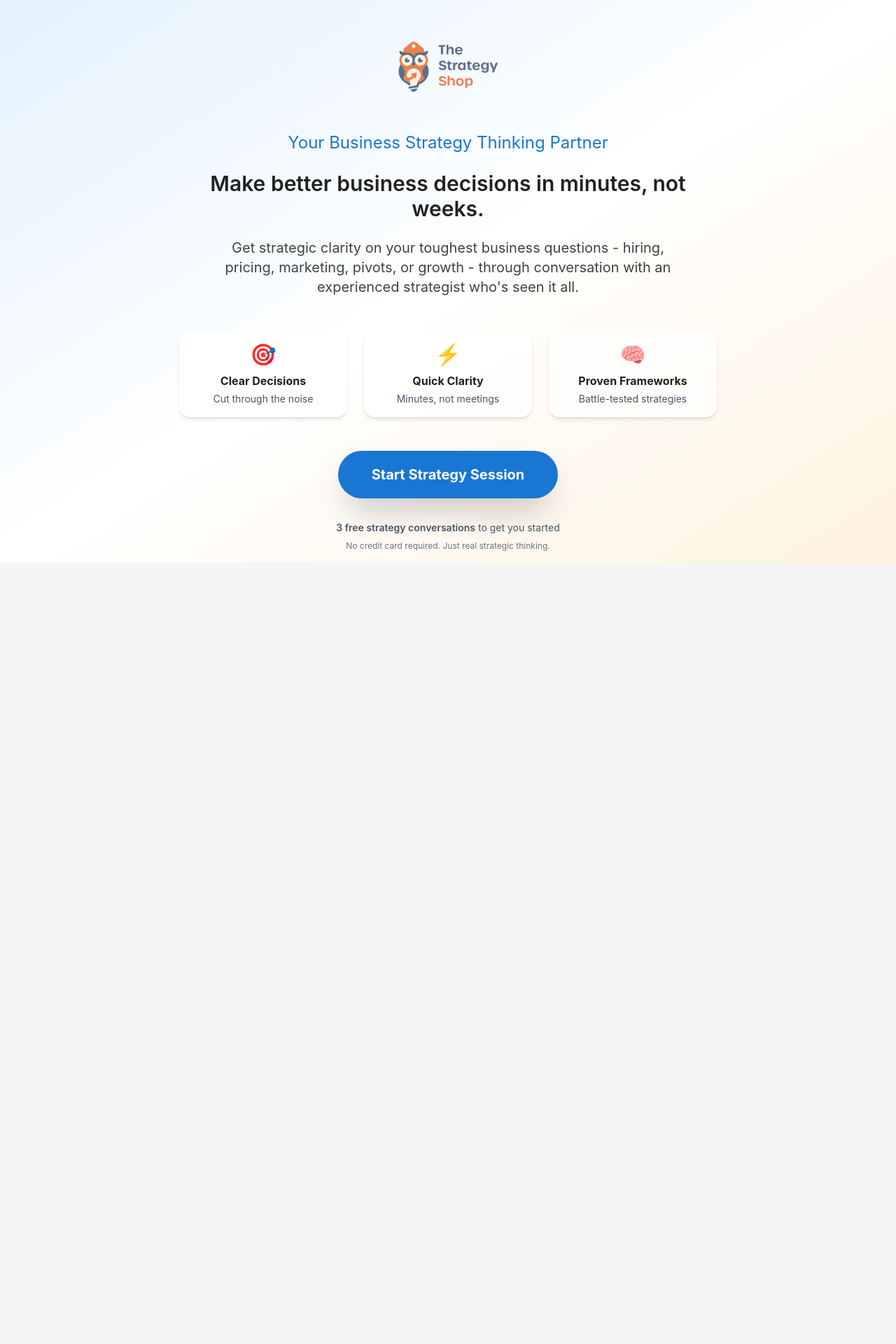
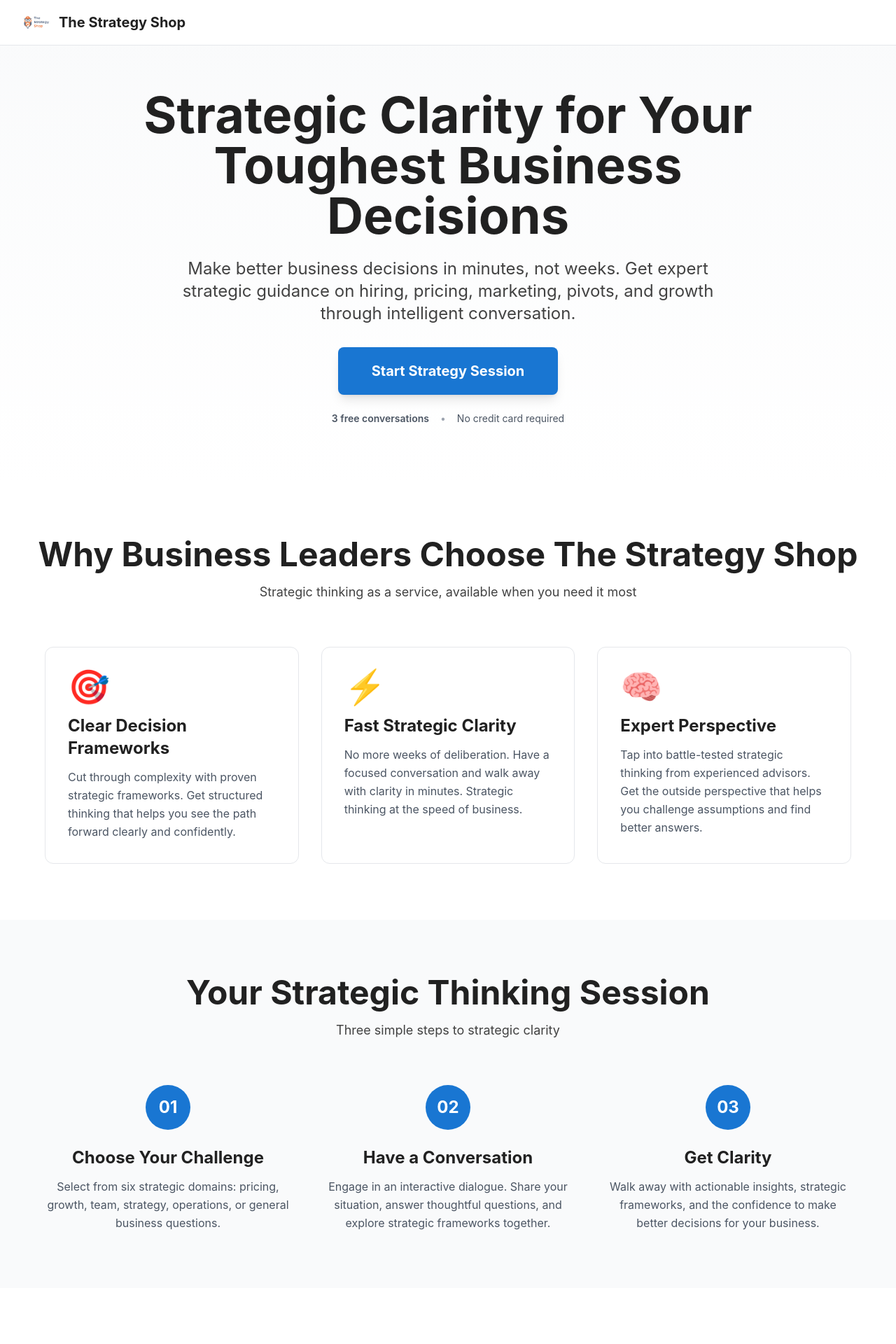
Before and after one commit to liquidgolf-cmd/strategy-shop, a React (Vite) app: page / in a window 1280 px wide. Shown: the top 1920 px of the page at 70% size. Before the commit the page ends 804 px from the top, so only its background shows below. Built offline with nearby package versions, Linux system fonts and the light colour scheme.

Commit message:
Transform splash screen into professional business landing page with hero, features, process, domains, CTA, and footer sections

```diff
--- a/src/components/SplashScreen.tsx
+++ b/src/components/SplashScreen.tsx
@@ -1,4 +1,5 @@
 import React from 'react';
+import { TOPICS } from '../utils/constants';
 
 interface SplashScreenProps {
   onEnter: () => void;
@@ -6,82 +7,254 @@ interface SplashScreenProps {
 
 const SplashScreen: React.FC<SplashScreenProps> = ({ onEnter }) => {
   return (
-    <div className="min-h-screen bg-gradient-to-br from-strategy-primary-light via-white to-strategy-accent-light flex flex-col items-center justify-center p-4 animate-fade-in">
-      <div className="text-center max-w-3xl animate-slide-up">
-        {/* App Logo/Title */}
-        <div className="mb-6">
-          <div className="flex flex-col items-center mb-4">
-            {/* Professional logo */}
+    <div className="min-h-screen bg-white">
+      {/* Navigation Bar */}
+      <nav className="fixed top-0 left-0 right-0 bg-white/95 backdrop-blur-sm border-b border-gray-200 z-50">
+        <div className="max-w-7xl mx-auto px-4 sm:px-6 lg:px-8">
+          <div className="flex items-center justify-between h-16">
+            <div className="flex items-center gap-3">
               <img
                 src="/strategy-shop-logo.png"
                 alt="The Strategy Shop"
-              className="w-32 h-32 md:w-40 md:h-40 mb-3 animate-fade-in object-contain"
+                className="h-10 w-10 object-contain"
               />
-            <p className="text-xl md:text-2xl font-display text-strategy-primary">
-              Your Business Strategy Thinking Partner
-            </p>
+              <span className="text-xl font-display font-bold text-strategy-neutral-dark">
+                The Strategy Shop
+              </span>
             </div>
           </div>
+        </div>
+      </nav>
 
-        {/* Welcome Message */}
-        <div className="mb-12 space-y-4">
-          <p className="text-2xl md:text-3xl font-display text-strategy-neutral-dark mb-6 font-semibold">
-            Make better business decisions in minutes, not weeks.
+      {/* Hero Section */}
+      <section className="pt-32 pb-20 px-4 sm:px-6 lg:px-8 bg-gradient-to-b from-gray-50 to-white">
+        <div className="max-w-7xl mx-auto">
+          <div className="text-center max-w-4xl mx-auto">
+            <h1 className="text-5xl sm:text-6xl lg:text-7xl font-display font-bold text-strategy-neutral-dark leading-tight mb-6">
+              Strategic Clarity for Your Toughest Business Decisions
+            </h1>
+            <p className="text-xl sm:text-2xl text-strategy-neutral leading-relaxed mb-8 max-w-3xl mx-auto">
+              Make better business decisions in minutes, not weeks. Get expert strategic guidance on hiring, pricing, marketing, pivots, and growth through intelligent conversation.
             </p>
-          <p className="text-lg md:text-xl text-strategy-neutral leading-relaxed max-w-2xl mx-auto">
-            Get strategic clarity on your toughest business questions - hiring, pricing, marketing, pivots, or growth - through conversation with an experienced strategist who's seen it all.
-          </p>
-        </div>
-
-        {/* Value Props */}
-        <div className="grid grid-cols-1 md:grid-cols-3 gap-6 mb-12 max-w-3xl mx-auto">
-          <div className="bg-white/70 backdrop-blur-sm rounded-2xl p-4 shadow-md">
-            <div className="text-3xl mb-2">🎯</div>
-            <h3 className="font-display font-bold text-strategy-neutral-dark mb-1">Clear Decisions</h3>
-            <p className="text-sm text-gray-600">Cut through the noise</p>
-          </div>
-          <div className="bg-white/70 backdrop-blur-sm rounded-2xl p-4 shadow-md">
-            <div className="text-3xl mb-2">⚡</div>
-            <h3 className="font-display font-bold text-strategy-neutral-dark mb-1">Quick Clarity</h3>
-            <p className="text-sm text-gray-600">Minutes, not meetings</p>
-          </div>
-          <div className="bg-white/70 backdrop-blur-sm rounded-2xl p-4 shadow-md">
-            <div className="text-3xl mb-2">🧠</div>
-            <h3 className="font-display font-bold text-strategy-neutral-dark mb-1">Proven Frameworks</h3>
-            <p className="text-sm text-gray-600">Battle-tested strategies</p>
-          </div>
-        </div>
-
-        {/* Enter Button */}
             <button
               onClick={onEnter}
               className="
                 px-12 py-5
                 bg-strategy-primary text-white
                 text-xl font-display font-bold
-            rounded-full
-            shadow-2xl
+                rounded-lg
+                shadow-lg
                 hover:bg-strategy-primary-dark
-            hover:shadow-3xl
+                hover:shadow-xl
                 hover:scale-105
                 transition-all duration-300
-            focus:outline-none focus:ring-4 focus:ring-strategy-primary
+                focus:outline-none focus:ring-4 focus:ring-strategy-primary/50
                 min-h-[44px] min-w-[44px] touch-manipulation
               "
             >
               Start Strategy Session
             </button>
+            <div className="mt-6 flex items-center justify-center gap-4 text-sm text-gray-600">
+              <span className="font-semibold">3 free conversations</span>
+              <span className="text-gray-400">•</span>
+              <span>No credit card required</span>
+            </div>
+          </div>
+        </div>
+      </section>
 
-        {/* Subtle tagline */}
-        <div className="mt-8 space-y-2">
-          <p className="text-sm text-gray-600">
-            <span className="font-semibold">3 free strategy conversations</span> to get you started
+      {/* Features Section */}
+      <section className="py-20 px-4 sm:px-6 lg:px-8 bg-white">
+        <div className="max-w-7xl mx-auto">
+          <div className="text-center mb-16">
+            <h2 className="text-4xl sm:text-5xl font-display font-bold text-strategy-neutral-dark mb-4">
+              Why Business Leaders Choose The Strategy Shop
+            </h2>
+            <p className="text-lg text-strategy-neutral max-w-2xl mx-auto">
+              Strategic thinking as a service, available when you need it most
             </p>
-          <p className="text-xs text-gray-500">
-            No credit card required. Just real strategic thinking.
+          </div>
+
+          <div className="grid grid-cols-1 md:grid-cols-3 gap-8 max-w-6xl mx-auto">
+            {/* Feature 1 */}
+            <div className="bg-white rounded-xl p-8 border border-gray-200 hover:border-strategy-primary/50 hover:shadow-lg transition-all duration-300">
+              <div className="text-5xl mb-4">🎯</div>
+              <h3 className="text-2xl font-display font-bold text-strategy-neutral-dark mb-3">
+                Clear Decision Frameworks
+              </h3>
+              <p className="text-gray-600 leading-relaxed">
+                Cut through complexity with proven strategic frameworks. Get structured thinking that helps you see the path forward clearly and confidently.
+              </p>
+            </div>
+
+            {/* Feature 2 */}
+            <div className="bg-white rounded-xl p-8 border border-gray-200 hover:border-strategy-primary/50 hover:shadow-lg transition-all duration-300">
+              <div className="text-5xl mb-4">⚡</div>
+              <h3 className="text-2xl font-display font-bold text-strategy-neutral-dark mb-3">
+                Fast Strategic Clarity
+              </h3>
+              <p className="text-gray-600 leading-relaxed">
+                No more weeks of deliberation. Have a focused conversation and walk away with clarity in minutes. Strategic thinking at the speed of business.
+              </p>
+            </div>
+
+            {/* Feature 3 */}
+            <div className="bg-white rounded-xl p-8 border border-gray-200 hover:border-strategy-primary/50 hover:shadow-lg transition-all duration-300">
+              <div className="text-5xl mb-4">🧠</div>
+              <h3 className="text-2xl font-display font-bold text-strategy-neutral-dark mb-3">
+                Expert Perspective
+              </h3>
+              <p className="text-gray-600 leading-relaxed">
+                Tap into battle-tested strategic thinking from experienced advisors. Get the outside perspective that helps you challenge assumptions and find better answers.
               </p>
             </div>
           </div>
+        </div>
+      </section>
+
+      {/* How It Works Section */}
+      <section className="py-20 px-4 sm:px-6 lg:px-8 bg-gray-50">
+        <div className="max-w-7xl mx-auto">
+          <div className="text-center mb-16">
+            <h2 className="text-4xl sm:text-5xl font-display font-bold text-strategy-neutral-dark mb-4">
+              Your Strategic Thinking Session
+            </h2>
+            <p className="text-lg text-strategy-neutral max-w-2xl mx-auto">
+              Three simple steps to strategic clarity
+            </p>
+          </div>
+
+          <div className="grid grid-cols-1 md:grid-cols-3 gap-12 max-w-6xl mx-auto">
+            {/* Step 1 */}
+            <div className="text-center">
+              <div className="inline-flex items-center justify-center w-16 h-16 rounded-full bg-strategy-primary text-white text-2xl font-bold mb-6">
+                01
+              </div>
+              <h3 className="text-2xl font-display font-bold text-strategy-neutral-dark mb-3">
+                Choose Your Challenge
+              </h3>
+              <p className="text-gray-600 leading-relaxed">
+                Select from six strategic domains: pricing, growth, team, strategy, operations, or general business questions.
+              </p>
+            </div>
+
+            {/* Step 2 */}
+            <div className="text-center">
+              <div className="inline-flex items-center justify-center w-16 h-16 rounded-full bg-strategy-primary text-white text-2xl font-bold mb-6">
+                02
+              </div>
+              <h3 className="text-2xl font-display font-bold text-strategy-neutral-dark mb-3">
+                Have a Conversation
+              </h3>
+              <p className="text-gray-600 leading-relaxed">
+                Engage in an interactive dialogue. Share your situation, answer thoughtful questions, and explore strategic frameworks together.
+              </p>
+            </div>
+
+            {/* Step 3 */}
+            <div className="text-center">
+              <div className="inline-flex items-center justify-center w-16 h-16 rounded-full bg-strategy-primary text-white text-2xl font-bold mb-6">
+                03
+              </div>
+              <h3 className="text-2xl font-display font-bold text-strategy-neutral-dark mb-3">
+                Get Clarity
+              </h3>
+              <p className="text-gray-600 leading-relaxed">
+                Walk away with actionable insights, strategic frameworks, and the confidence to make better decisions for your business.
+              </p>
+            </div>
+          </div>
+        </div>
+      </section>
+
+      {/* Strategic Domains Section */}
+      <section className="py-20 px-4 sm:px-6 lg:px-8 bg-white">
+        <div className="max-w-7xl mx-auto">
+          <div className="text-center mb-16">
+            <h2 className="text-4xl sm:text-5xl font-display font-bold text-strategy-neutral-dark mb-4">
+              Strategic Domains We Cover
+            </h2>
+            <p className="text-lg text-strategy-neutral max-w-2xl mx-auto">
+              Expert guidance across all critical business decisions
+            </p>
+          </div>
+
+          <div className="grid grid-cols-1 sm:grid-cols-2 lg:grid-cols-3 gap-6 max-w-6xl mx-auto">
+            {TOPICS.map((topic) => (
+              <div
+                key={topic.id}
+                className="bg-white rounded-xl p-6 border border-gray-200 hover:border-strategy-primary/50 hover:shadow-md transition-all duration-300"
+              >
+                <div className="text-4xl mb-3">{topic.emoji}</div>
+                <h3 className="text-xl font-display font-bold text-strategy-neutral-dark mb-2">
+                  {topic.title}
+                </h3>
+                <p className="text-gray-600 text-sm leading-relaxed">
+                  {topic.description}
+                </p>
+              </div>
+            ))}
+          </div>
+        </div>
+      </section>
+
+      {/* Final CTA Section */}
+      <section className="py-20 px-4 sm:px-6 lg:px-8 bg-gradient-to-br from-strategy-primary-light to-blue-50">
+        <div className="max-w-4xl mx-auto text-center">
+          <h2 className="text-4xl sm:text-5xl font-display font-bold text-strategy-neutral-dark mb-6">
+            Ready to Gain Strategic Clarity?
+          </h2>
+          <p className="text-xl text-strategy-neutral mb-8 max-w-2xl mx-auto">
+            Join business leaders who've made better decisions through strategic conversation. Start your first session free.
+          </p>
+          <button
+            onClick={onEnter}
+            className="
+              px-12 py-5
+              bg-strategy-primary text-white
+              text-xl font-display font-bold
+              rounded-lg
+              shadow-lg
+              hover:bg-strategy-primary-dark
+              hover:shadow-xl
+              hover:scale-105
+              transition-all duration-300
+              focus:outline-none focus:ring-4 focus:ring-strategy-primary/50
+              min-h-[44px] min-w-[44px] touch-manipulation
+            "
+          >
+            Start Your Free Session
+          </button>
+          <div className="mt-6 text-sm text-gray-600">
+            <span className="font-semibold">3 free conversations</span> • No credit card • Real strategic thinking
+          </div>
+        </div>
+      </section>
+
+      {/* Footer */}
+      <footer className="bg-gray-900 text-gray-400 py-12 px-4 sm:px-6 lg:px-8">
+        <div className="max-w-7xl mx-auto">
+          <div className="flex flex-col md:flex-row items-center justify-between gap-6">
+            <div className="flex items-center gap-3">
+              <img
+                src="/strategy-shop-logo.png"
+                alt="The Strategy Shop"
+                className="h-8 w-8 object-contain opacity-80"
+              />
+              <span className="text-lg font-display font-bold text-gray-300">
+                The Strategy Shop
+              </span>
+            </div>
+            <div className="flex items-center gap-6 text-sm">
+              <span>© 2025 The Strategy Shop</span>
+              <span className="text-gray-600">•</span>
+              <a href="#" className="hover:text-gray-300 transition-colors">Privacy Policy</a>
+              <span className="text-gray-600">•</span>
+              <a href="#" className="hover:text-gray-300 transition-colors">Terms of Service</a>
+            </div>
+          </div>
+        </div>
+      </footer>
     </div>
   );
 };
```
Lines whose indentation alone changed are shown as unchanged.
